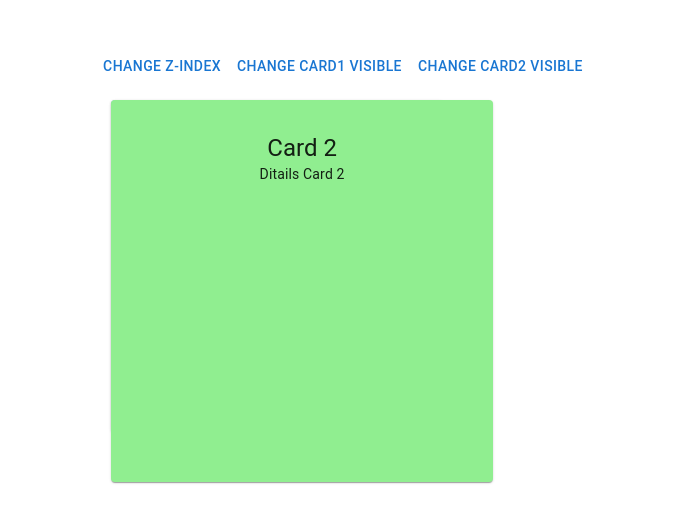
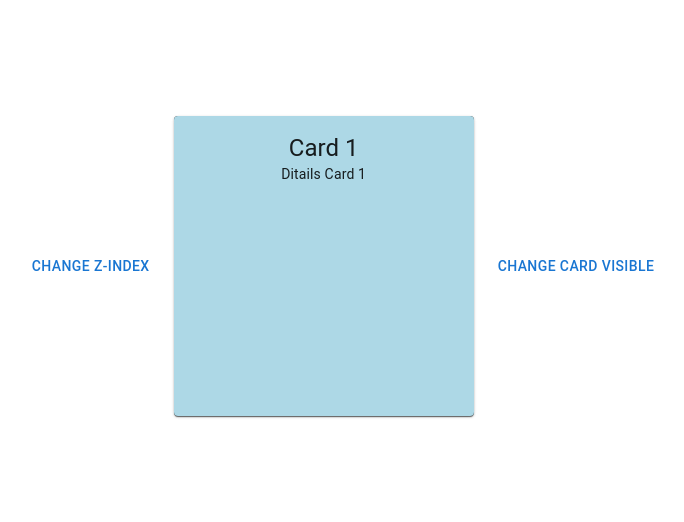
Before and after one commit to weworku/react-quiz-app, a React (Vite) app: page / in a window 1280 px wide. Shown: the part 134-656 px from the top of the page, without its empty margins (297-981 px from the left). Built offline with nearby package versions, Linux system fonts and the light colour scheme.

Commit message:
カードの表示をスライドアニメーションからオーバーレイに変更する

```diff
--- a/src/component/OverlayContent.tsx
+++ b/src/component/OverlayContent.tsx
@@ -1,38 +1,49 @@
-import { Container, Typography, Card, CardContent, Button, Slide } from '@mui/material';
+import { Container, Typography, Card, CardContent, Button, Slide, Stack } from '@mui/material';
 import { useState } from 'react';
 
 // Cardコンポーネントを重ねて表示する実験
 const OverlayContent = () => {
   const [zIndex, setReverseZindex] = useState<number>(0);
-  const [card1Visible, serCard1Visible] = useState<boolean>(true);
-  const [card2Visible, serCard2Visible] = useState<boolean>(true);
-  const handleChange = (target: number) => {
-    if (target === 0) {
-      serCard1Visible(!card1Visible);
-    } else {
-      serCard2Visible(!card2Visible);
-    }
+  const [cardVisible, serCardVisible] = useState<boolean>(true);
+  const handleChange = () => {
+    serCardVisible(!cardVisible);
   }
 
   return (
     <>
+      <Stack direction="row" spacing={0}>
         <Button onClick={() => setReverseZindex(zIndex === 0 ? 1 : 0)}>Change Z-Index</Button>
-      <Button onClick={() => handleChange(0)}>Change Card1 Visible</Button>
-      <Button onClick={() => handleChange(1)}>Change Card2 Visible</Button>
-      <Container maxWidth="sm" style={{ position: 'relative', height: '400px', justifyContent: 'center', alignItems: 'center' }}>
-        <Slide direction='right' in={card1Visible} mountOnEnter unmountOnExit>
+
+        <Container
+          style={{
+            padding: 0,
+          }}
+          sx={{
+            position: 'relative',
+            width: 332,
+            height: 332,
+          }}>
+          {/* position: 'absolute'のカードはスペースを詰めらるため、ダミーのカードを配置 */}
+
           <Card
             sx={{
               width: 300,
               height: 300,
-              padding: 2,
+              margin: 2,
+              'background-color': '#242424', //#242424
+              'z-Index': '-1',
+            }} />
+          <Slide direction='right' in={cardVisible} mountOnEnter unmountOnExit timeout={{ enter: 500, exit: 500 }}>
+            <Card
+              sx={{
+                width: 300,
+                height: 300,
                 margin: 2,
                 'background-color': 'lightblue',
                 position: 'absolute',
                 top: 0,
                 left: 0,
                 'z-Index': zIndex,
-              transform: 'translate(-50%, 0%)',
               }} >
               <CardContent>
                 <Typography variant="h5">Card 1</Typography>
@@ -40,19 +51,18 @@ const OverlayContent = () => {
               </CardContent>
             </Card>
           </Slide>
-        <Slide direction='right' in={card2Visible} mountOnEnter unmountOnExit>
+          <Slide direction='left' in={!cardVisible} mountOnEnter unmountOnExit timeout={{ enter: 500, exit: 500 }}>
             <Card
               sx={{
-              width: 350,
-              height: 350,
-              padding: 2,
+                width: 300,
+                height: 300,
+                // padding: 2,
                 margin: 2,
                 'background-color': 'lightgreen',
                 position: 'absolute',
                 top: 0,
                 left: 0,
                 'z-index': zIndex === 0 ? 1 : 0,
-              transform: 'translate(-50%, 0%)',
               }} >
               <CardContent>
                 <Typography variant="h5">Card 2</Typography>
@@ -61,6 +71,8 @@ const OverlayContent = () => {
             </Card>
           </Slide>
         </Container >
+        <Button onClick={handleChange}>Change Card Visible</Button>
+      </Stack >
     </>
   );
 };
```
Lines whose indentation alone changed are shown as unchanged.
